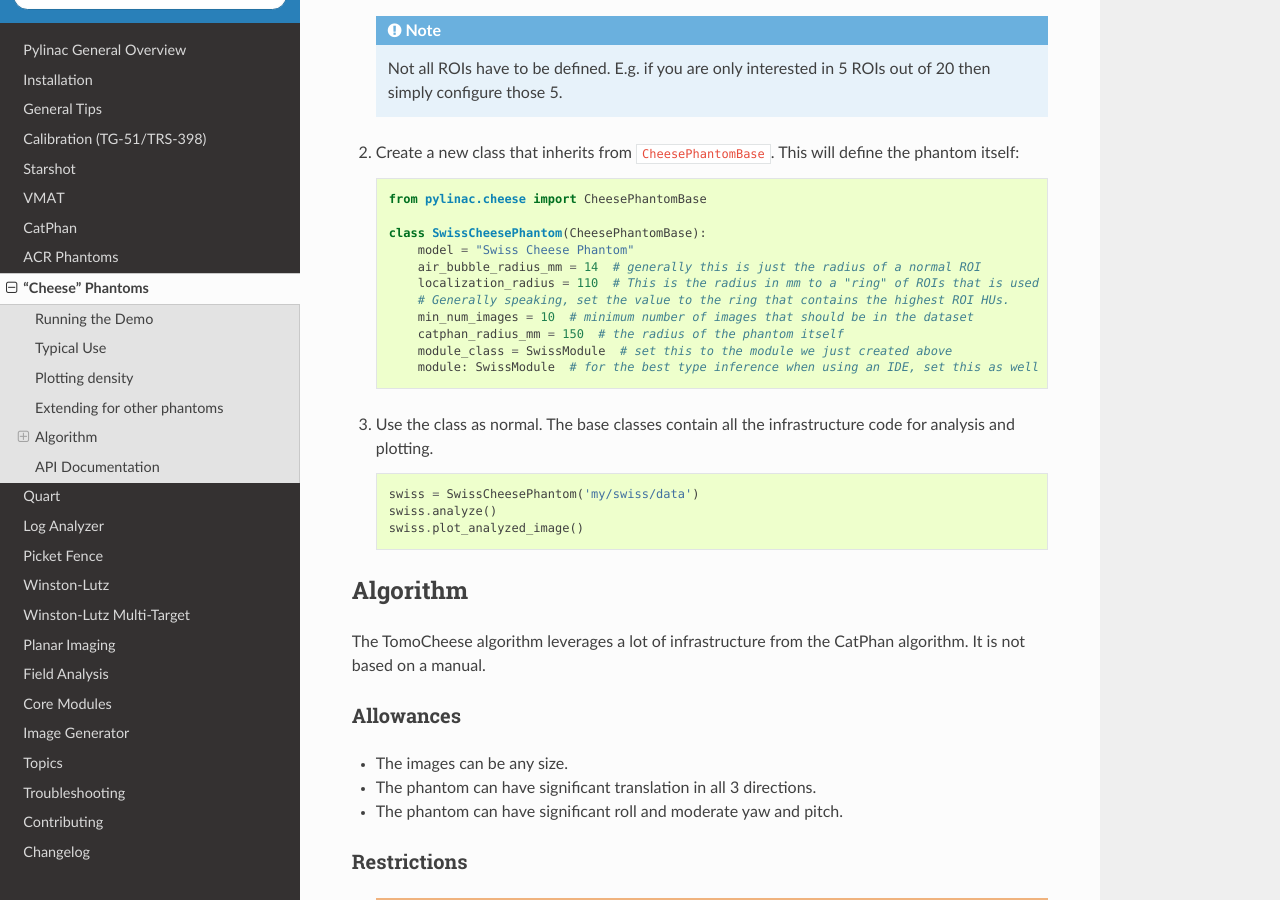
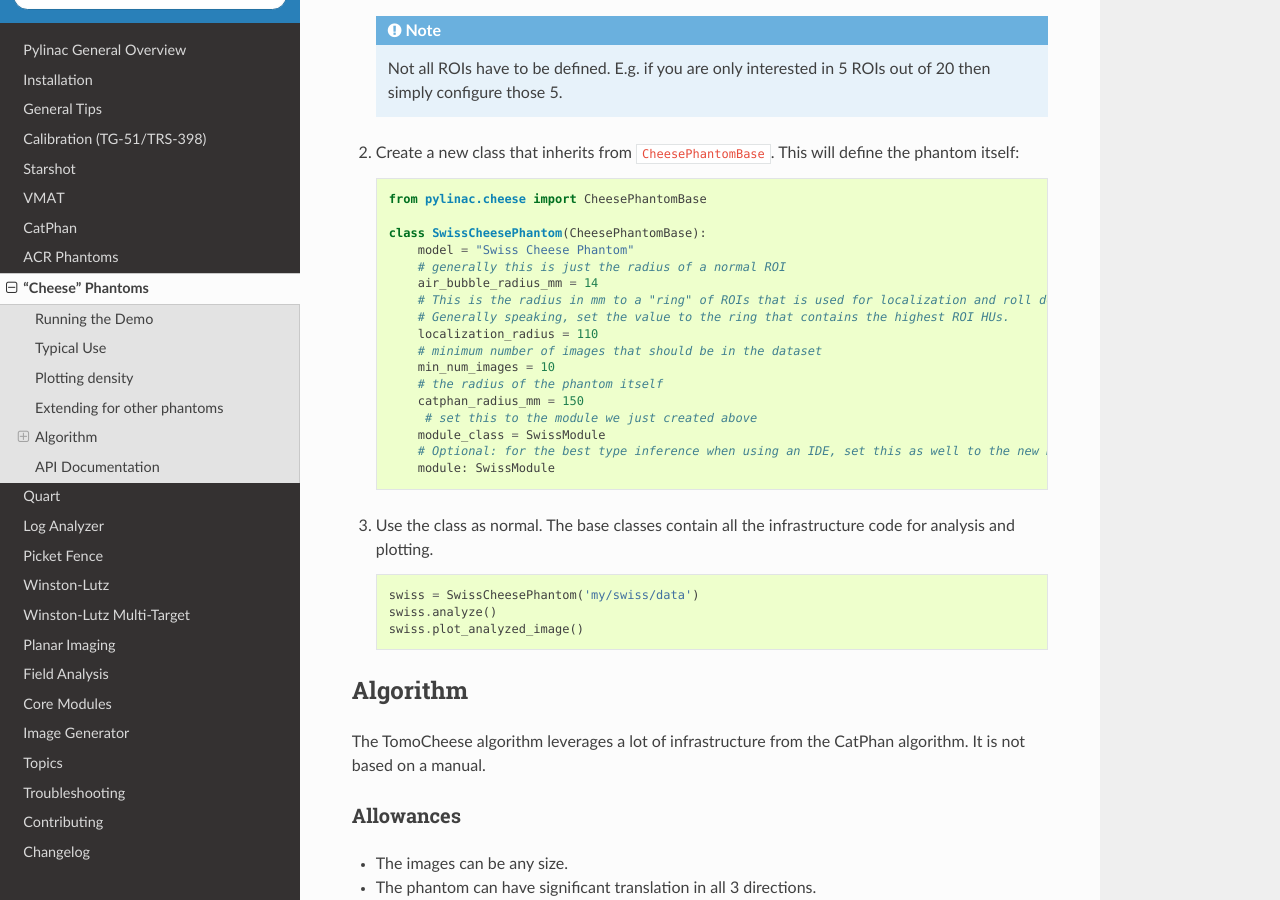
Before and after one commit to jrkerns/pylinac, a Sphinx documentation site: the page built from docs/source/cheese.rst, in a window 1280 px wide and 900 px high, scrolled down 3487 px. Built offline with Sphinx 7.4.7 and the Read the Docs theme 2.0.0, drawn with Linux system fonts in a browser that asks for light colours.

```diff
--- a/docs/source/cheese.rst
+++ b/docs/source/cheese.rst
@@ -194,13 +194,19 @@ creating new classes is relatively easy. The following steps show how this can b
 
         class SwissCheesePhantom(CheesePhantomBase):
             model = "Swiss Cheese Phantom"
-            air_bubble_radius_mm = 14  # generally this is just the radius of a normal ROI
-            localization_radius = 110  # This is the radius in mm to a "ring" of ROIs that is used for localization and roll determination.
+            # generally this is just the radius of a normal ROI
+            air_bubble_radius_mm = 14
+            # This is the radius in mm to a "ring" of ROIs that is used for localization and roll determination.
             # Generally speaking, set the value to the ring that contains the highest ROI HUs.
-            min_num_images = 10  # minimum number of images that should be in the dataset
-            catphan_radius_mm = 150  # the radius of the phantom itself
-            module_class = SwissModule  # set this to the module we just created above
-            module: SwissModule  # for the best type inference when using an IDE, set this as well to the new module. Note it's only a type annotation!!
+            localization_radius = 110
+            # minimum number of images that should be in the dataset
+            min_num_images = 10
+            # the radius of the phantom itself
+            catphan_radius_mm = 150
+             # set this to the module we just created above
+            module_class = SwissModule
+            # Optional: for the best type inference when using an IDE, set this as well to the new module. Note it's only a type annotation!!
+            module: SwissModule
 
 #. Use the class as normal. The base classes contain all the infrastructure code for analysis and plotting.
 
```
Also changed, not shown: 1 other file.
